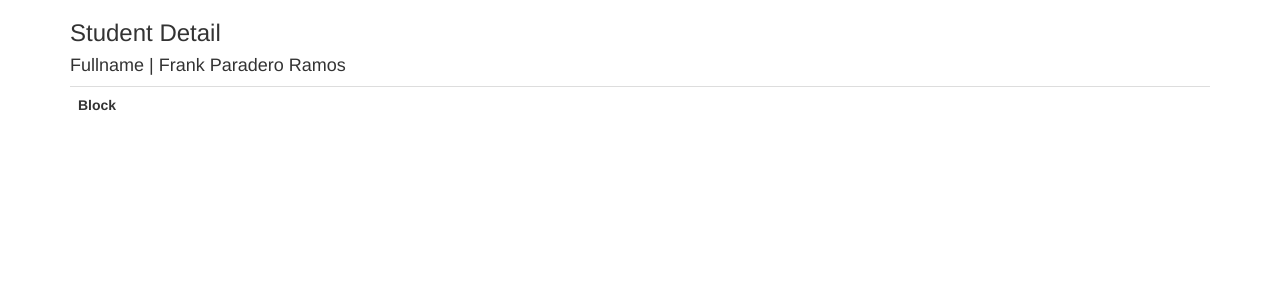
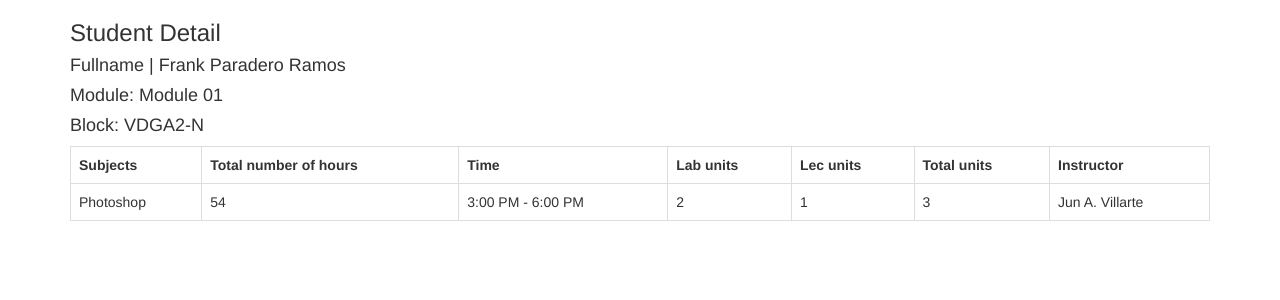
Before and after one commit to franky88/localpage, a Django app: page /student/1/ in a window 1280 px wide. Shown: the top 300 px of the page. Run offline with Django 3.2, Linux system fonts and the light colour scheme; data comes from the database, SQL or seed files in the repository; both versions use the stored data as it was after the commit; lists and menus that the app fills with data are empty; some libraries are stand-ins or nearby versions.

Commit message:
add updates

```diff
--- a/localpage/student/models.py
+++ b/localpage/student/models.py
@@ -63,6 +63,7 @@ class Student(models.Model):
 		return self.full_name()
 
 class Subject(models.Model):
+	instructor=models.ForeignKey(Instructor, default=1)
 	student=models.ManyToManyField(Student)
 	subject_code=models.CharField(max_length=20)
 	subject_title=models.CharField(max_length=60)
--- a/localpage/student/views.py
+++ b/localpage/student/views.py
@@ -2,7 +2,7 @@
 from student.models import SchoolYear, Semister, Module, Instructor, Block, Student, Subject, SubjectSchedule
 # Create your views here.
 def studentIndex(request):
-	student=Student.objects.all()
+	student=Student.objects.all().order_by('-id')
 	context={
 		"title": 'Student list',
 		"student_list": student,
--- a/localpage/templates/student/student_detail.html
+++ b/localpage/templates/student/student_detail.html
@@ -3,9 +3,28 @@
 {% block content %}
 	<h3>{{title}}</h3>
 	<h4>Fullname | {{instance.first_name}} {{instance.middle_name}} {{instance.last_name}} {{instance.extension_name}}</h4>
-	<table class="table table-hover">
+	<h4>Module: {{instance.block.module}}</h4>
+	<h4>Block: {{instance.block}}</h4>
+	<table class="table table-hover table-bordered">
 		<tr>
-			<th>Block</th>
+			<th>Subjects</th>
+			<th>Total number of hours</th>
+			<th>Time</th>
+			<th>Lab units</th>
+			<th>Lec units</th>
+			<th>Total units</th>
+			<th>Instructor</th>
 		</tr>
+		{% for subject in instance.subject_set.all %}
+		<tr>
+			<td>{{subject.subject_title}}</td>
+			<td>{{subject.duration}}</td>
+			<td>{% for time in subject.subjectschedule_set.all %}{{time.schedule}}<br>{% endfor %}</td>
+			<td>{{subject.lab_units}}</td>
+			<td>{{subject.lec_units}}</td>
+			<td>{{subject.total_units}}</td>
+			<td>{{subject.instructor}}</td>
+		</tr>
+		{% endfor %}
 	</table>
 {% endblock %}
```
Also changed, not shown: localpage/db.sqlite3, localpage/student/migrations/0005_subject_instructor.py (added), 3 other files.
